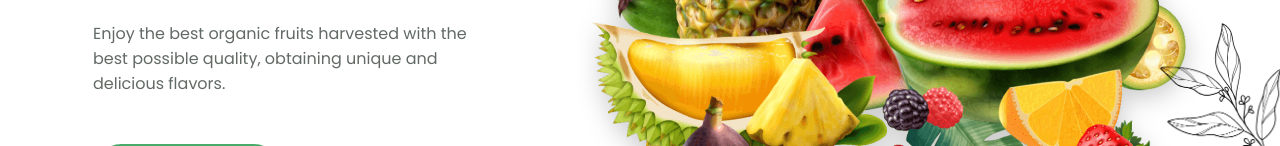
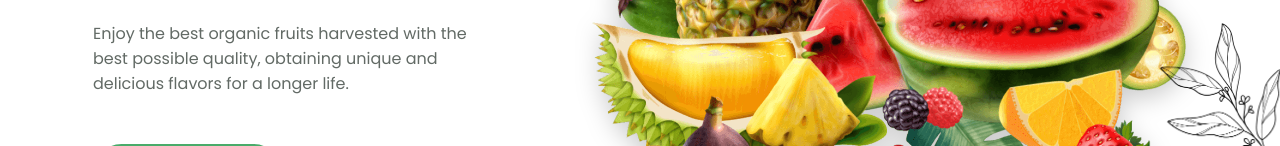
Before and after one commit to fredericmirindi/fruit, a plain HTML site: page index.html in a window 1280 px wide. Shown: the part 471-617 px from the top of the page. Drawn offline with nearby package versions, Linux system fonts and the light colour scheme; a web font is replaced by a local one.

Commit message:
Update index.html

```diff
--- a/index.html
+++ b/index.html
@@ -78,7 +78,7 @@
                   <p class="home__description">
                      Enjoy the best organic fruits harvested with
                      the best possible quality, obtaining unique
-                     and delicious flavors.
+                     and delicious flavors for a longer life.
                   </p>
 
                   <a href="#" class="button">
```
